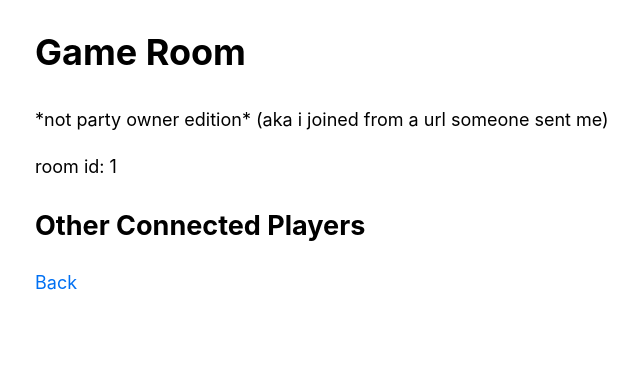
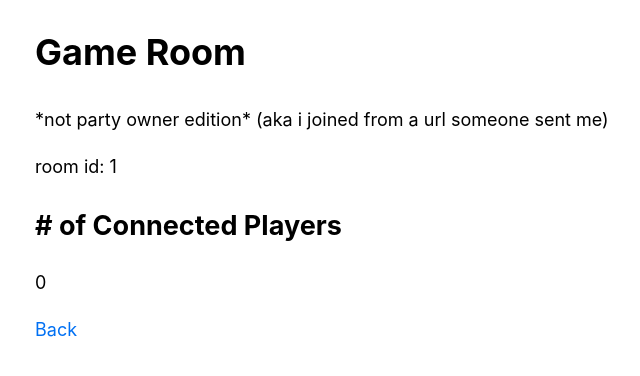
Before and after one commit to Zheng261/enchanchess, a Next.js app in the folder nextjs/: page /room/1 in a window 1280 px wide. Shown: the top 376 px of the page, without its empty margins (93-733 px from the left). Built offline with nearby package versions, Linux system fonts and the light colour scheme; no server answers.

Commit message:
backend mvp can count players

```diff
--- a/nextjs/pages/room/[id].jsx
+++ b/nextjs/pages/room/[id].jsx
@@ -10,19 +10,35 @@ export default ({ data }) => {
   const router = useRouter()
   const roomId = router.query.id
 
+  // people in the room
+  const [players, setPlayers] = useState([]);
+  const socket = io(ENDPOINT);
+
   useEffect(() => {
   	console.log("room id", roomId, router.query)
-    const socket = io(ENDPOINT);
-    socket.emit('test', "testing")
     socket.emit('joinRoom', roomId)
+    socket.emit('getPlayersInRoom', roomId)
+  	socket.on('dispatchPlayers', res => {
+  		setPlayers(res)
+  		console.log(res)
+  	})
+
   }, [])
+
+  // useEffect(() => {
+  // 	socket.emit('getPlayersInRoom', roomId)
+  // 	socket.on('dispatchPlayers', players => {
+  // 		setPlayers(players)
+  // 	})
+  // }, [players])
 
   return (
     <PageLayout>
       <h1>Game Room</h1>
       <p>*not party owner edition* (aka i joined from a url someone sent me)</p>
       <p>room id: {router.query.id}</p>
-      <h2>Other Connected Players</h2>
+      <h2># of Connected Players</h2>
+      <p>{players.length}</p>
     </PageLayout>
   )
 }
```
Also changed, not shown: 1 other file (tests, documents, lock files or other folders).
